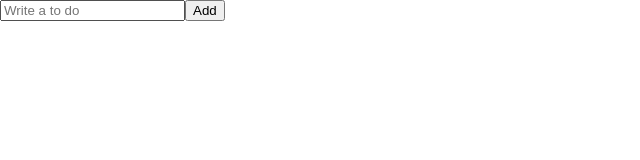
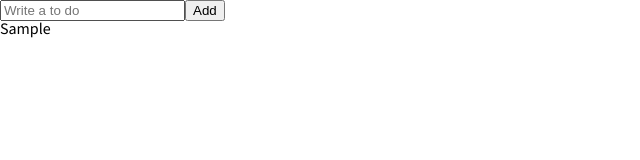
Before and after one commit to ayasoeun/crypto_tracker, a React (Create React App) app: page / in a window 1280 px wide. Both pictures are taken after typing "Sample" into the empty fields and a click on the button "Add". Shown: the top 160 px of the page, without its empty margins (0-640 px from the left). Built offline with nearby package versions, Linux system fonts and the light colour scheme.

Commit message:
nothing specially added

```diff
--- /dev/null
+++ b/src/CreateToDo.tsx
@@ -0,0 +1,31 @@
+import { useForm } from "react-hook-form";
+import { useRecoilState } from "recoil";
+import { IToDo, toDoState } from "./atoms";
+
+interface IForm {
+    toDo: string;
+}
+
+function CreateToDo() {
+    const [toDos, setToDos] = useRecoilState<IToDo[]>(toDoState);
+    const { register, handleSubmit, setValue } = useForm<IForm>();
+    const onSubmit = ({ toDo }: IForm) => {
+        console.log("add to do", toDo);
+        setToDos((oldToDo) => [
+            { text: toDo, id: Date.now(), category: "To_Do" },
+            ...oldToDo,
+        ]);
+        setValue("toDo", "");
+    };
+    return (
+        <form onSubmit={handleSubmit(onSubmit)}>
+            <input
+                {...register("toDo", { required: "please write a to do" })}
+                placeholder="Write a to do"
+            />
+            <button>Add</button>
+        </form>
+    );
+}
+
+export default CreateToDo;
--- /dev/null
+++ b/src/ToDo.tsx
@@ -0,0 +1,7 @@
+import { IToDo } from "./atoms";
+
+function ToDo({ text }: IToDo) {
+    return <li>{text}</li>;
+}
+
+export default ToDo;
--- /dev/null
+++ b/src/atoms.tsx
@@ -0,0 +1,11 @@
+import { atom } from "recoil";
+
+export interface IToDo {
+    text: string;
+    id: number;
+    category: "To_Do" | "Doing" | "Done"; //should have one of these
+}
+export const toDoState = atom<IToDo[]>({
+    key: "toDo",
+    default: [],
+});
--- a/src/toDoList.tsx
+++ b/src/toDoList.tsx
@@ -1,133 +1,20 @@
-import { useState } from "react";
-import { useForm, useFormState } from "react-hook-form";
-
-interface IForm {
-    toDo: string;
-}
+import { useRecoilValue } from "recoil";
+import CreateToDo from "./CreateToDo";
+import { IToDo, toDoState } from "./atoms";
+import ToDo from "./ToDo";
 
 function ToDoList() {
-    const { register, handleSubmit, setValue } = useForm<IForm>();
-    const onSubmit = (data: IForm) => {
-        console.log("add to do", data.toDo);
-        setValue("toDo", "");
-    };
+    const toDos = useRecoilValue<IToDo[]>(toDoState); //get only Recoil value
+    console.log(toDos);
     return (
         <div>
-            <form onSubmit={handleSubmit(onSubmit)}>
-                <input
-                    {...register("toDo", { required: "please write a to do" })}
-                    placeholder="Write a to do"
-                />
-                <button>Add</button>
-            </form>
+            <CreateToDo />
+            <ul>
+                {toDos.map((toDo) => (
+                    <ToDo {...toDo} /> //instead of text={} id={}... do this
+                ))}
+            </ul>
         </div>
     );
 }
-// type FormValues = {
-//     email: string;
-//     firstname: string;
-//     lastname: string;
-//     password: string;
-//     password1: string;
-//     username: string;
-// };
-
-// function ToDoList() {
-//     const {
-//         register,
-//         handleSubmit,
-//         formState: { errors },
-//         setError,
-//     } = useForm<FormValues>();
-//     const onValid = (data: FormValues) => {
-//         if (data.password !== data.password1) {
-//             setError("password", { message: "Password are not the same" });
-//         }
-//     };
-//     console.log(errors);
-//     return (
-//         <div>
-//             <form
-//                 style={{
-//                     display: "flex",
-//                     flexDirection: "column",
-//                     maxWidth: 200,
-//                 }}
-//                 onSubmit={handleSubmit(onValid)}
-//             >
-//                 <input
-//                     {...register("email", {
-//                         required: "Email is required",
-//                         minLength: 10,
-//                         pattern: {
-//                             value: /[a-z0-9!#$%&'*+/=?^_`{|}~-]+(?:\.[a-z0-9!#$%&'*+/=?^_`{|}~-]+)*@(?:[a-z0-9](?:[a-z0-9-]*[a-z0-9])?\.)+[a-z0-9](?:[a-z0-9-]*[a-z0-9])?/g,
-//                             message: "Only correct email forms allowed ",
-//                         },
-//                     })}
-//                     placeholder="Email"
-//                 />
-//                 <span>{errors?.email?.message}</span>
-
-//                 <input
-//                     {...register("firstname", {
-//                         required: "First Name is required",
-//                         validate: {
-//                             val1: (value) =>
-//                                 value.includes("me")
-//                                     ? "can't have 'me' inside"
-//                                     : true,
-//                             val2: (value) =>
-//                                 value.includes("qwe")
-//                                     ? "'no qwe allowed'"
-//                                     : true,
-//                         },
-//                     })}
-//                     placeholder="First Name"
-//                 />
-//                 <span>{errors?.firstname?.message}</span>
-
-//                 <input
-//                     {...register("lastname", {
-//                         required: "Last Name is required",
-//                     })}
-//                     placeholder="Last Name"
-//                 />
-//                 <span>{errors?.lastname?.message}</span>
-
-//                 <input
-//                     {...register("username", {
-//                         required: "UserName is required",
-//                     })}
-//                     placeholder="Username"
-//                 />
-//                 <span>{errors?.username?.message}</span>
-
-//                 <input
-//                     {...register("password", {
-//                         required: "Password is required",
-//                         pattern: {
-//                             value: /^(?=.*\d)(?=.*[a-z])(?=.*[A-Z])(?=.*[a-zA-Z]).{8,}$/gm,
-//                             message: "Only correct password allowed",
-//                         },
-//                     })}
-//                     placeholder="Password"
-//                 />
-//                 <input
-//                     {...register("password1", {
-//                         required: "Password is required",
-//                         pattern: {
-//                             value: /^(?=.*\d)(?=.*[a-z])(?=.*[A-Z])(?=.*[a-zA-Z]).{8,}$/gm,
-//                             message: "Only correct password allowed",
-//                         },
-//                     })}
-//                     placeholder="Password"
-//                 />
-//                 <span>{errors?.password?.message}</span>
-
-//                 <button>Add</button>
-//             </form>
-//         </div>
-//     );
-// }
-
 export default ToDoList;
```
